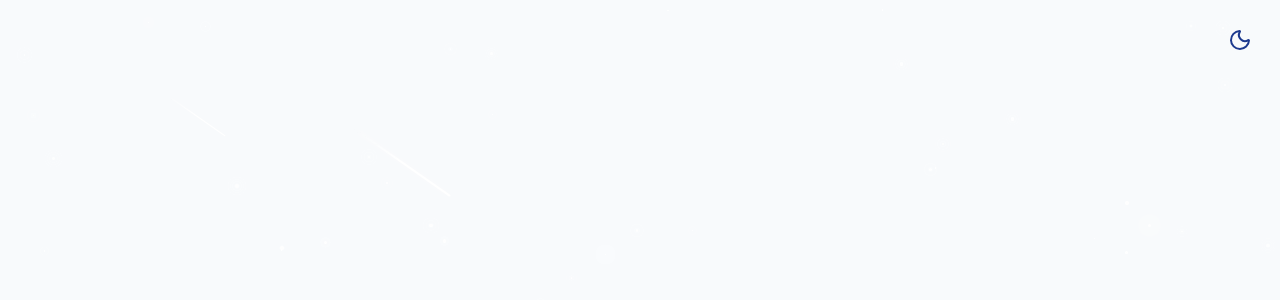
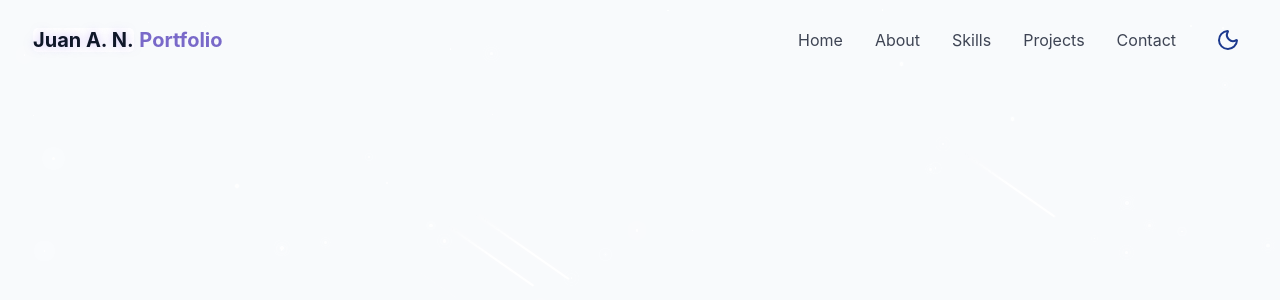
Before and after one commit to naulari/naulari.github.io, a React (Vite) app: page / in a window 1280 px wide. Shown: the top 300 px of the page. Built offline with nearby package versions, Linux system fonts and the light colour scheme.

Commit message:
Navbar complete

```diff
--- /dev/null
+++ b/src/components/Navbar.jsx
@@ -0,0 +1,79 @@
+import { useEffect, useState } from "react";
+import { cn } from "../lib/utils";
+import { X, Menu } from "lucide-react";
+import { ThemeToggle } from "./ThemeToggle";
+
+const navItems = [
+    {name: "Home", href: "#hero"},
+    {name: "About", href: "#about"},
+    {name: "Skills", href: "#skills"},
+    {name: "Projects", href: "#projects"},
+    {name: "Contact", href: "#contact" }
+]
+
+
+export const Navbar = () => {
+    const [isScrolled, setIsScrolled] = useState(false);
+    const [isMenuOpen, setIsMenuOpen] = useState(false);
+
+    useEffect(() => {
+        const handleScroll = () => {
+            setIsScrolled(window.scrollY > 10);
+            setIsMenuOpen(false);
+        }
+        window.addEventListener("scroll", handleScroll);
+
+        return () => window.removeEventListener("scroll", handleScroll);
+    }, []);
+    return (
+        <nav className={cn("fixed w-full z-40 transition-all duration-300",
+            isScrolled ? "py-3 bg-background/80 backdrop-blur-md shadow-xs" : "py-5"
+        )}>
+
+            <div className="container flex items-center justify-between">
+                <a className="text-xl font-bold text-primary flex items-center"
+                    href="#hero">
+                    <span className="relative z-10">
+                        <span className="text-glow text-foreground"> Juan A. N.</span> Portfolio
+                    </span>
+                </a>
+
+                {/* Desktop nav */}
+                <div className="hidden md:flex space-x-8">
+                    {navItems.map((item) => (
+                        <a key={item.name}
+                            href={item.href}
+                            className="flex items-center h-10 text-foreground/80 hover:text-primary transition-colors duration-300">
+                            {item.name}
+                        </a>
+                    ))}
+                    <ThemeToggle/>
+                </div>
+                {/* mobile nav */}
+                <button onClick={() => setIsMenuOpen((prev) => !prev)}
+                    className="md:hidden p-2 text-foreground z-50"
+                    aria-label={isMenuOpen?"Close Menu" : "Open Menu"}>
+                    {isMenuOpen ? <X size={24}/> : <Menu size={24}/>}
+                </button>
+
+                <div className={cn("fixed inset-0 bg-background/95 backdrop-blur-md z-40 flex flex-col items-center justify-center",
+                    "transition-all duration-300 md:hidden",
+                    isMenuOpen ? "opacity-100 pointer-events-auto" : "opacity-0 pointer-events-none"
+
+                )}>
+                    <div className="flex flex-col space-y-8 text-xl">
+                        {navItems.map((item) => (
+                            <a key={item.name}
+                                href={item.href}
+                                className="flex items-center h-10 text-foreground/80 hover:text-primary transition-colors duration-300"
+                                onClick={() => setIsMenuOpen(false)}>
+                                {item.name}
+                            </a>
+                        ))}
+                        <ThemeToggle/>
+                    </div>
+                </div>
+            </div>
+        </nav>
+    );
+};
--- a/src/components/ThemeToggle.jsx
+++ b/src/components/ThemeToggle.jsx
@@ -10,9 +10,13 @@
         if (storedTheme === "dark"){
             setIsDarkMode(true)
             document.documentElement.classList.add("dark");
+        }else if (storedTheme === "light"){
+            setIsDarkMode(false);
+            document.documentElement.classList.remove("dark");
         }else{
-            document.documentElement.classList.remove("dark");
-            setIsDarkMode(false);
+            const prefersDark = window.matchMedia("(prefers-color-scheme: dark)").matches;
+            setIsDarkMode(prefersDark);
+            document.documentElement.classList.toggle("dark", prefersDark);
         }
     }, []);
 
@@ -29,8 +33,9 @@
     };
 
     return (
-        <button onClick={toggleTheme} className={cn("fixed max-sm:hidden top-5 right-5 z-50 p-2 rounded-full transition-colors duration-300",
-            "focus:outline-hidden"
+        <button onClick={toggleTheme}
+                className={cn("hidden md:flex items-center justify-center h-10 w-10 rounded-full",
+                "transition-colors duration-300 focus:outline-none"
         )}>
 
             {isDarkMode? (<Sun className="h-6 w-6 text-yellow-300" /> )
--- a/src/pages/Home.jsx
+++ b/src/pages/Home.jsx
@@ -1,15 +1,16 @@
 import { ThemeToggle } from "../components/ThemeToggle";
 import { StarBackground } from "../components/StarBackground";
+import { Navbar } from "../components/Navbar";
 
 export const Home = () => {
     return (
         <div className="min-h-screen bg-background text-foreground overflow-x-hidden">
             {/* {Theme Toggle} */}
-            <ThemeToggle />
+            {/* <ThemeToggle /> */}
             {/* Background Effects */}
             <StarBackground />
             {/* NavBar */}
-
+            <Navbar />
             {/* Main Content */}
 
             {/* Footer */}
```
